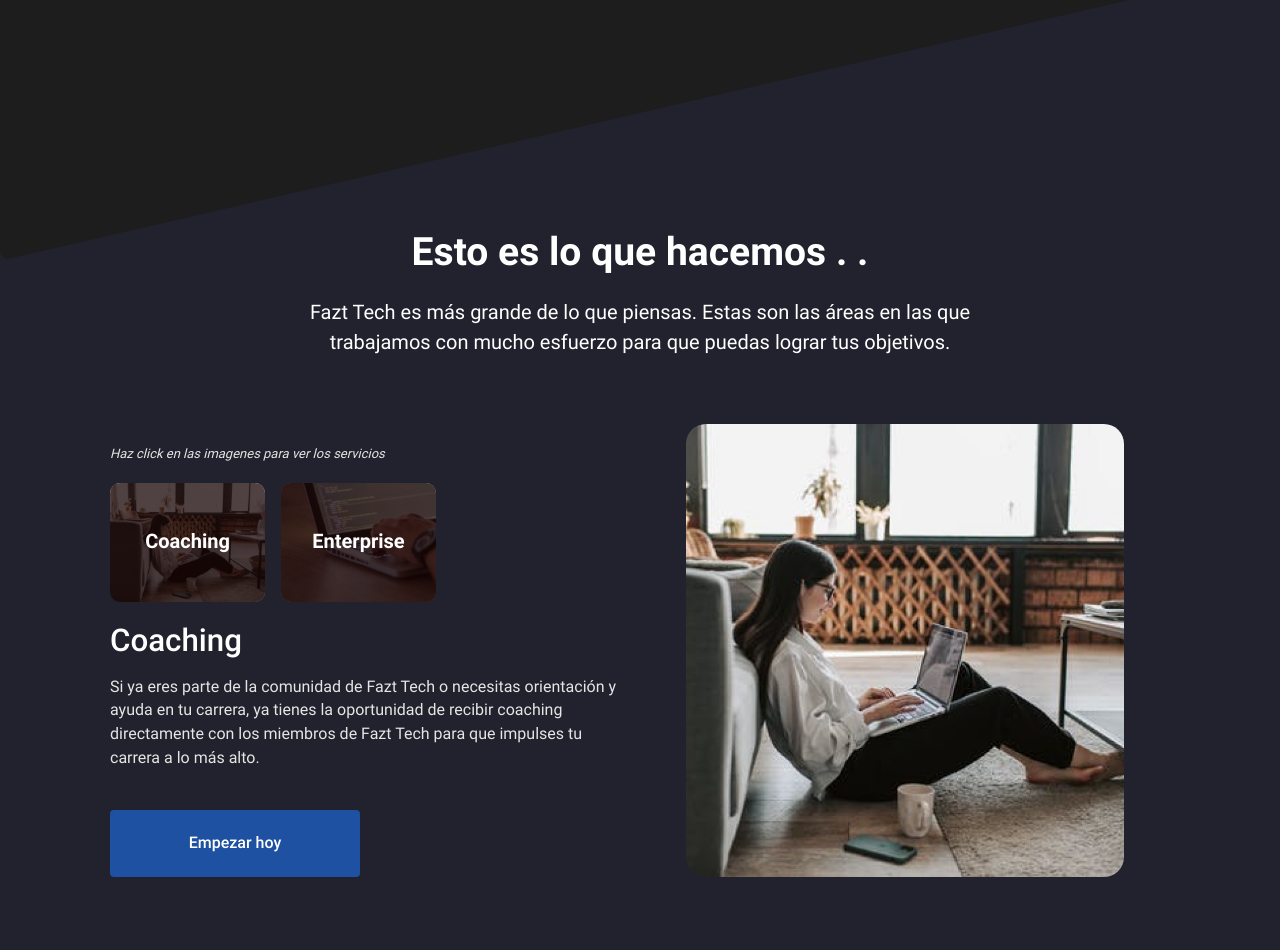
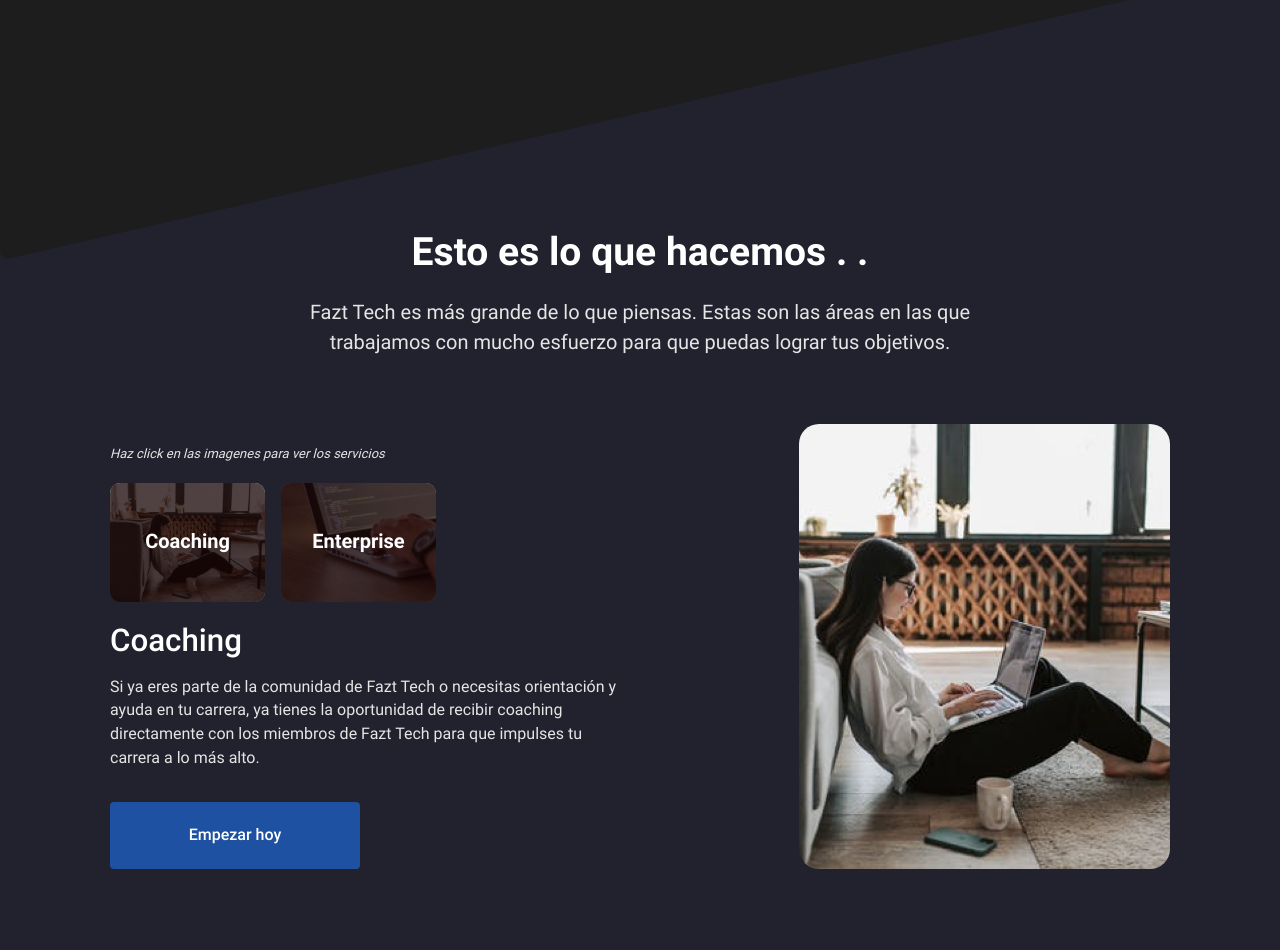
Before and after one commit to JCruz-Dev/community-code, a Next.js app: page / in a window 1280 px wide. Shown: the part 1554-2504 px from the top of the page. Built offline with nearby package versions, Linux system fonts and the light colour scheme.

Commit message:
Fix: refactor color on descrition for weDo section

```diff
--- a/src/components/wedo/index.tsx
+++ b/src/components/wedo/index.tsx
@@ -61,7 +61,7 @@
     font-size: 16px;
     line-height: 149.2%;
     text-align: center;
-    color: #ffffff;
+    color: #e6e5e5;
     max-width: 320px;
     margin-bottom: 32px;
     ${({ theme }) => theme.Mediaquery.small} {
@@ -139,8 +139,7 @@
     grid-row: 1 / 3;
   }
   ${({ theme }) => theme.Mediaquery.large} {
-    margin-left: initial;
-    width: 438px;
+    width: 70%;
     height: 100%;
   }
 `;
@@ -154,27 +153,28 @@
     font-family: Roboto;
     font-style: normal;
     font-weight: bold;
-    font-size: 20px;
+    font-size: 1.5625rem;
     margin-bottom: 1rem;
     display: flex;
     align-items: center;
     text-align: center;
     color: #ffffff;
+    ${({ theme }) => theme.Mediaquery.large} {
+      font-size: 1.25rem;
+    }
   }
   span {
     font-family: Roboto;
     font-style: normal;
     font-weight: normal;
-    font-size: 16px;
+    font-size: 1rem;
     line-height: 149.2%;
     text-align: center;
     color: #e6e5e5;
-    margin-bottom: 20px;
+    margin-bottom: 2rem;
     max-width: 400px;
   }
-  button {
-    margin-top: 20px;
-  }
+
   ${({ theme }) => theme.Mediaquery.mini} {
     padding-left: 1rem;
     padding-right: 1rem;
@@ -202,14 +202,14 @@
       font-weight: 500;
     }
     span {
-      font-size: 20px;
+      font-size: 1.25rem;
       line-height: 149.19%;
       max-width: 518px;
     }
   }
   ${({ theme }) => theme.Mediaquery.large} {
     h3 {
-      font-size: 31.25px;
+      font-size: 1.953125rem;
       font-weight: 500;
     }
     span {
@@ -234,12 +234,14 @@
       title: 'Coaching',
       desc1:
         'Si ya eres parte de la comunidad de Fazt Tech o necesitas orientación y ayuda en tu carrera, ya tienes la oportunidad de recibir coaching directamente con los miembros de Fazt Tech para que impulses tu carrera a lo más alto.',
+      desc2: '',
       img: 'image1.jpg'
     },
     {
       title: 'Enterprise',
       desc1:
         'Ahora también te ayudamos a crecer tu negocio. Contrata los servicios de desarrollo de software con los mejores programadores de la comunidad Fazt Tech. Crea tus aplicaciones web, moviles, de escritorio y cualquier otra idea que tengas para tu negocio.',
+      desc2: '',
       img: 'image2.jpg'
     }
   ];
@@ -276,7 +278,7 @@
           <TitleSelectContainerStyled>
             <h3>{optionSelect.title}</h3>
             <span>{optionSelect.desc1}</span>
-            {optionSelect.desc2 && <span>{optionSelect.desc2}</span>}
+            {optionSelect.desc2 !== '' ? <span>{optionSelect.desc2}</span> : null}
             <ButtonShared color="accent">Empezar hoy</ButtonShared>
           </TitleSelectContainerStyled>
         </ContentContainerStyled>
```
